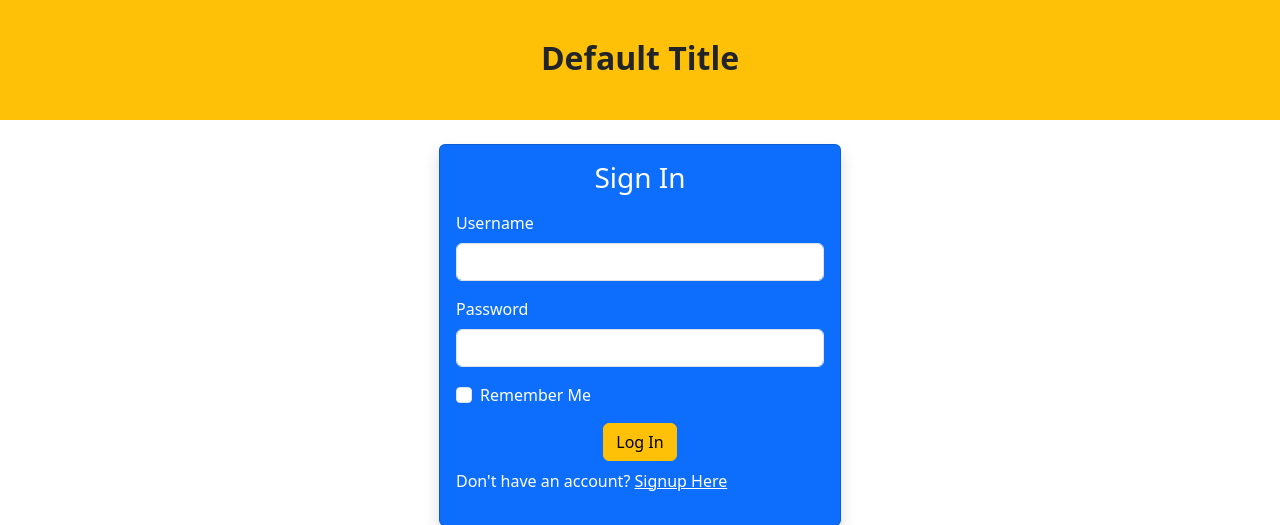
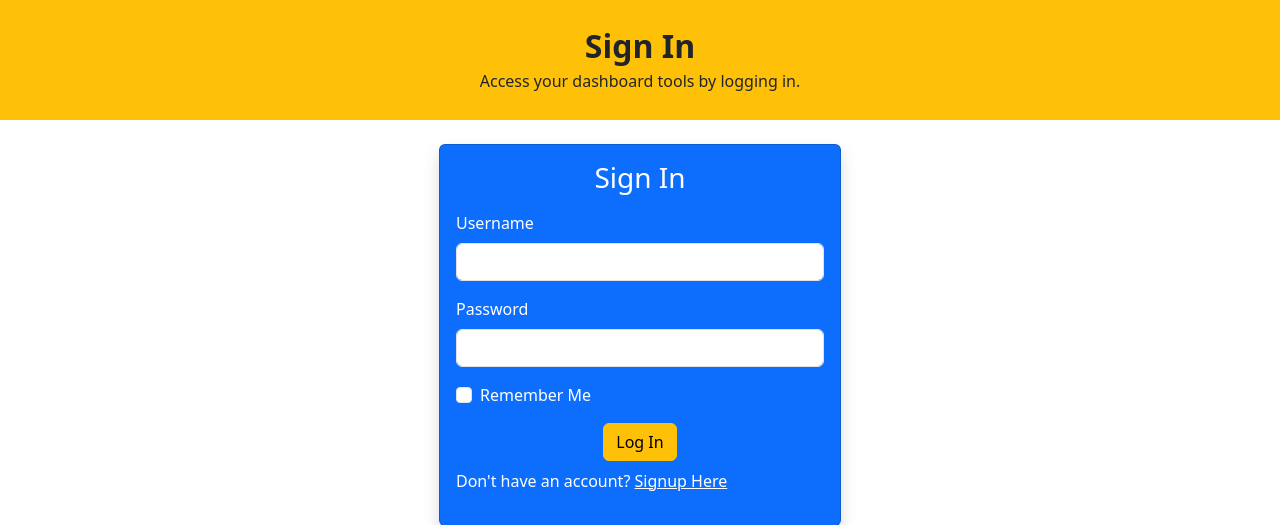
Before and after one commit to VoonYan/AI-Learning-Outcome-Builder, a Flask app: page /login_page in a window 1280 px wide. Shown: the part 95-620 px from the top of the page. Run offline with Flask 3, Linux system fonts and the light colour scheme.

Commit message:
Add subtitle to login form banner

```diff
--- a/app/templates/login_form2.html
+++ b/app/templates/login_form2.html
@@ -1,7 +1,8 @@
 {% extends "base_main.html" %}
 
-{% block title %}Main Dashboard{% endblock %}
-{% block banner_subtitle %}{% endblock %}
+{% block title %}Login{% endblock %}
+{% block banner_title %}Sign In{% endblock %}
+{% block banner_subtitle %}Access your dashboard tools by logging in.{% endblock %}
 
 {% block content %}
     <div class="container-fluid d-flex flex-grow justify-content-center align-items-center">
```
